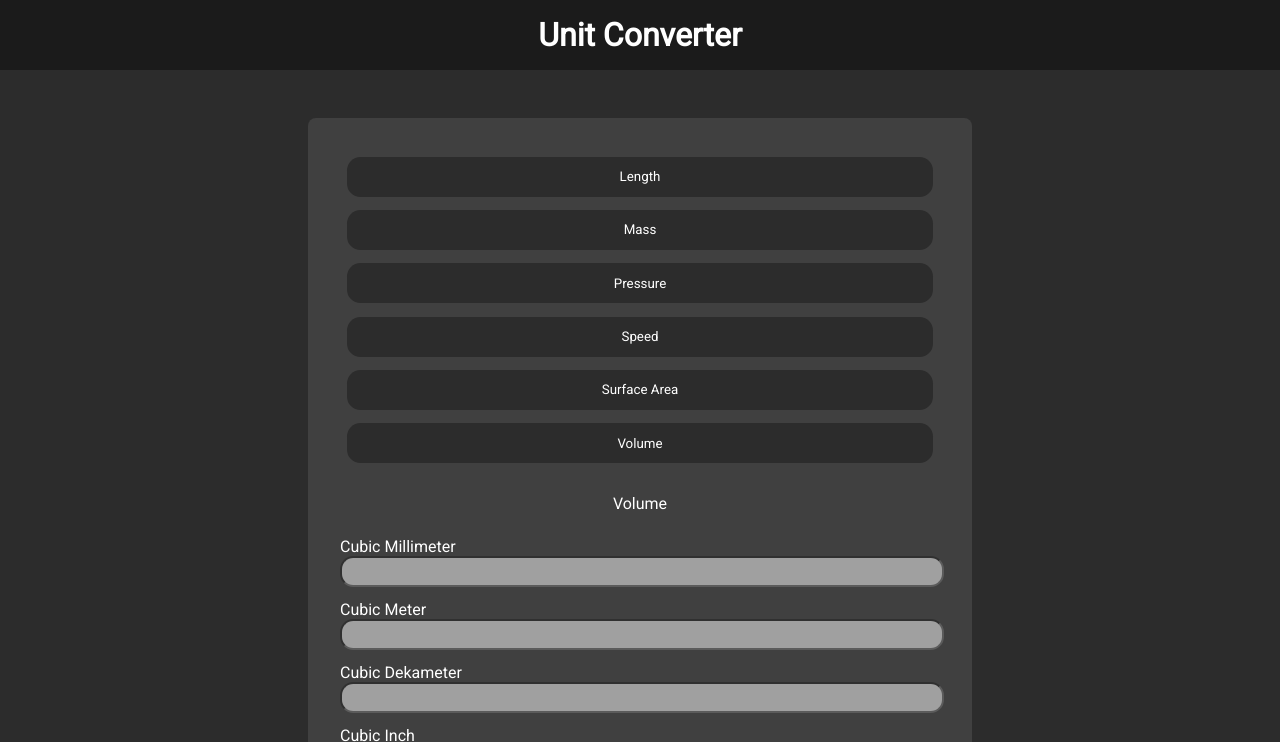
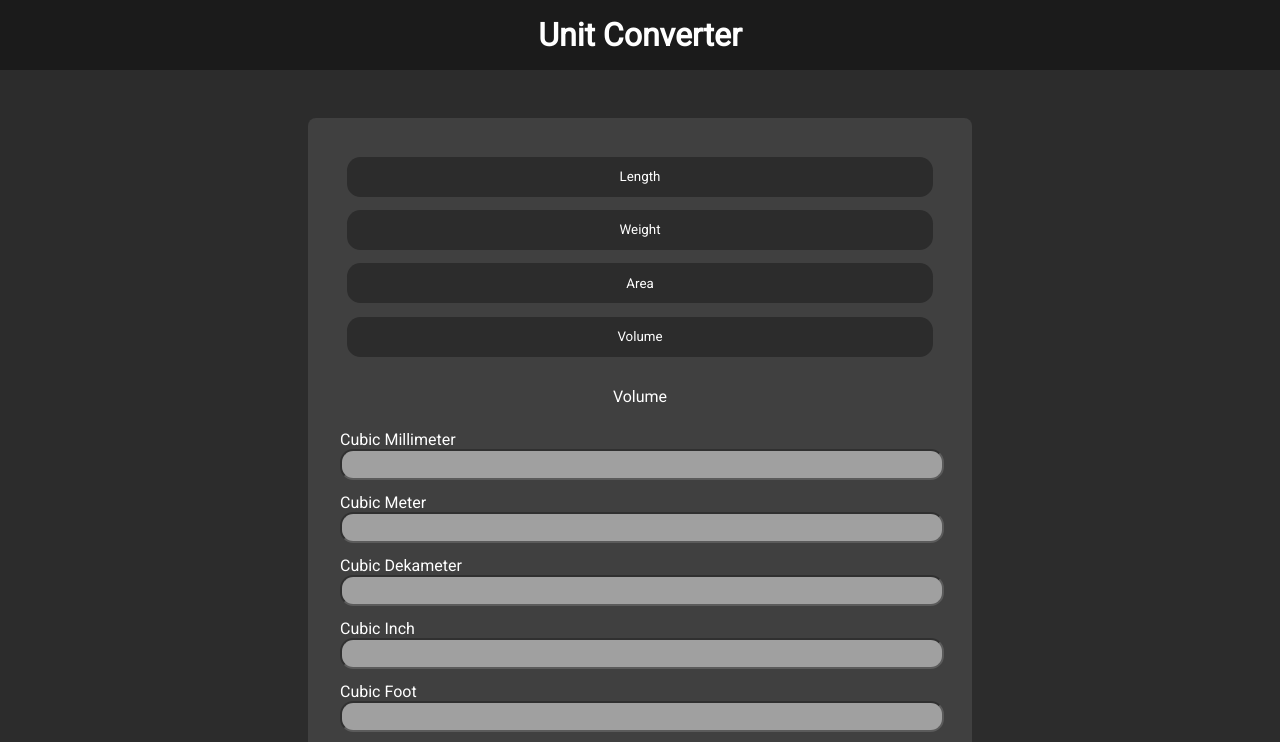
Before and after one commit to Vukory/Unit-Converter, a plain HTML site: page index.html in a window 1280 px wide. Both pictures are taken after a click on the button "Volume". Shown: the top 742 px of the page. Drawn offline with Linux system fonts and the light colour scheme.

Commit message:
Base converter

```diff
--- a/converter.js
+++ b/converter.js
@@ -3,12 +3,25 @@
 /** Converter utility to convert data using specified datasets. */
 class Converter {
 
-    constructor(data) {
+    constructor(name, data) {
+        this.name = name;
         this.data = data;
     }
 
     onChange(event) {
             console.log(event);
+            const sourceUnit = event.target.getAttribute('id');
+            const sourceValue = event.target.value;
+            this.data.forEach((value, key) => {
+
+                if (key === sourceUnit) {
+                    return;
+                }
+
+                const result = this.convert(sourceUnit, key, sourceValue);
+                document.getElementById(key).value = result;
+
+            });
         }
         /**
          * @param source The source unit to convert from.
@@ -53,6 +66,7 @@ class Converter {
             let inputElement = document.createElement('input');
             inputElement.setAttribute('id', key);
             inputElement.setAttribute('type', 'number');
+            inputElement.addEventListener('change', (event) => this.onChange(event));
             inputElement.addEventListener('keyup', (event) => this.onChange(event));
             unitElement.appendChild(inputElement);
         });
@@ -61,9 +75,9 @@ class Converter {
     }
 }
 
-function onButtonPress(title, converter) {
+function onButtonPress(converter) {
     let titleElement = document.getElementById('header');
-    titleElement.innerHTML = event.target.innerText;
+    titleElement.innerHTML = converter.name;
 
     let interfaceElement = document.getElementById('units');
     interfaceElement.innerHTML = '';
@@ -72,48 +86,46 @@ function onButtonPress(title, converter) {
     interfaceElement.appendChild(unitElement);
 }
 
-document.addEventListener("DOMContentLoaded", () => {
-    document.getElementById("length").addEventListener("click", (event) => onButtonPress(event, length));
-    document.getElementById("mass").addEventListener("click", (event) => onButtonPress(event, mass));
-    document.getElementById("pressure").addEventListener("click", (event) => onButtonPress(event, null));
-    document.getElementById("speed").addEventListener("click", (event) => onButtonPress(event, null));
-    document.getElementById("surface").addEventListener("click", (event) => onButtonPress(event, surface));
-    document.getElementById("volume").addEventListener("click", (event) => onButtonPress(event, volume));
-});
-
-function onInput(event) {
-    console.log(event);
-}
-
-const length = new Converter(new Map([
-    ['Milimeter', 1],
+const converters = [
+    new Converter('Length', new Map([
+        ['Millimeter', 1],
         ['Centimeter', 10],
         ['Meter', 1000],
         ['Kilometer', 1000000],
         ['Inch', 25.3999999999],
         ['Feet', 304.7999999987],
-]));
-
-const mass = new Converter(new Map([
+    ])),
+    new Converter('Weight', new Map([
         ['Gram', 1],
         ['Kilogram', 1000],
         ['Pound', 453.5923699936],
         ['Stone', 6350.2931799101]
-]));
-
-const surface = new Converter(new Map([
+    ])),
+    new Converter('Area', new Map([
         ['Square Millimeter', 1],
         ['Square Centimeter', 100],
         ['Square Inch', 645.1599999874],
         ['Square Feet', 92903.0399981823],
         ['Acre', 4046856422.320823],
-]));
-
-const volume = new Converter(new Map([
+    ])),
+    new Converter('Volume', new Map([
         ['Cubic Millimeter', 1],
         ['Cubic Meter', 1000000000],
         ['Cubic Dekameter', 1000000000000],
         ['Cubic Inch', 16387.064],
         ['Cubic Foot', 28316846.5917],
         ['Cubic Yard', 764554857.9752],
-]));
+    ]))
+];
+
+document.addEventListener("DOMContentLoaded", () => {
+    let menu = document.getElementById('menu');
+
+    converters.forEach((converter) => {
+        let menuElement = document.createElement('button');
+        menuElement.setAttribute('type', 'button');
+        menuElement.innerText = converter.name;
+        menuElement.addEventListener('click', () => onButtonPress(converter));
+        menu.appendChild(menuElement);
+    });
+});
--- a/index.html
+++ b/index.html
@@ -20,14 +20,7 @@
 
         <div id="interface">
 
-            <div class="menu-container hide">
-                <button type="button" id="length">Length</button>
-                <button type="button" id="mass">Mass</button>
-                <button type="button" id="pressure">Pressure</button>
-                <button type="button" id="speed">Speed</button>
-                <button type="button" id="surface">Surface Area</button>
-                <button type="button" id="volume">Volume</button>
-            </div>
+            <div id="menu" class="menu-container"></div>
 
             <div id="conversion-units">
                 <div id="header"></div>
```
Lines whose indentation alone changed are shown as unchanged.
